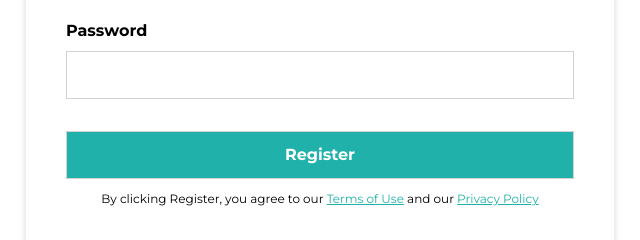
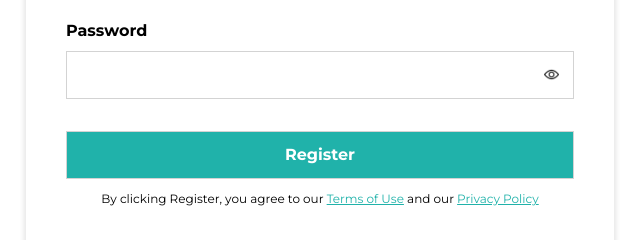
Before and after one commit to Ari-o12code/altschool-assignment-two, a plain HTML site: page index.html in a window 1280 px wide. Shown: the part 500-740 px from the top of the page, 606-1246 px from the left. Drawn offline with Linux system fonts and the light colour scheme.

Commit message:
added eye icon to the password input

```diff
--- a/index.html
+++ b/index.html
@@ -71,7 +71,10 @@
 
                 <section class="pass">
                     <label for="password"> Password </label>
-                    <input id="password" type="password" required>
+                    <div class="pass-input">
+                        <input id="password" type="password" required>
+                        <img src="assets/view.png" alt="eye icon">
+                    </div>
                 </section>
 
                 <section class="submit">
--- a/style.css
+++ b/style.css
@@ -83,6 +83,20 @@ input:hover, select:focus{
 
 .activity-level select, .pass input{
     width: 100%;
+}
+
+.pass-input{
+    position: relative;
+    display: flex;
+    align-items: center;
+}
+
+.pass-input img{
+    position: absolute;
+    right: 15px;
+    width: 15px;
+    height: 15px;
+    cursor: pointer;
 }
 
 .submit input{
```
Also changed, not shown: assets/view.png (added).
